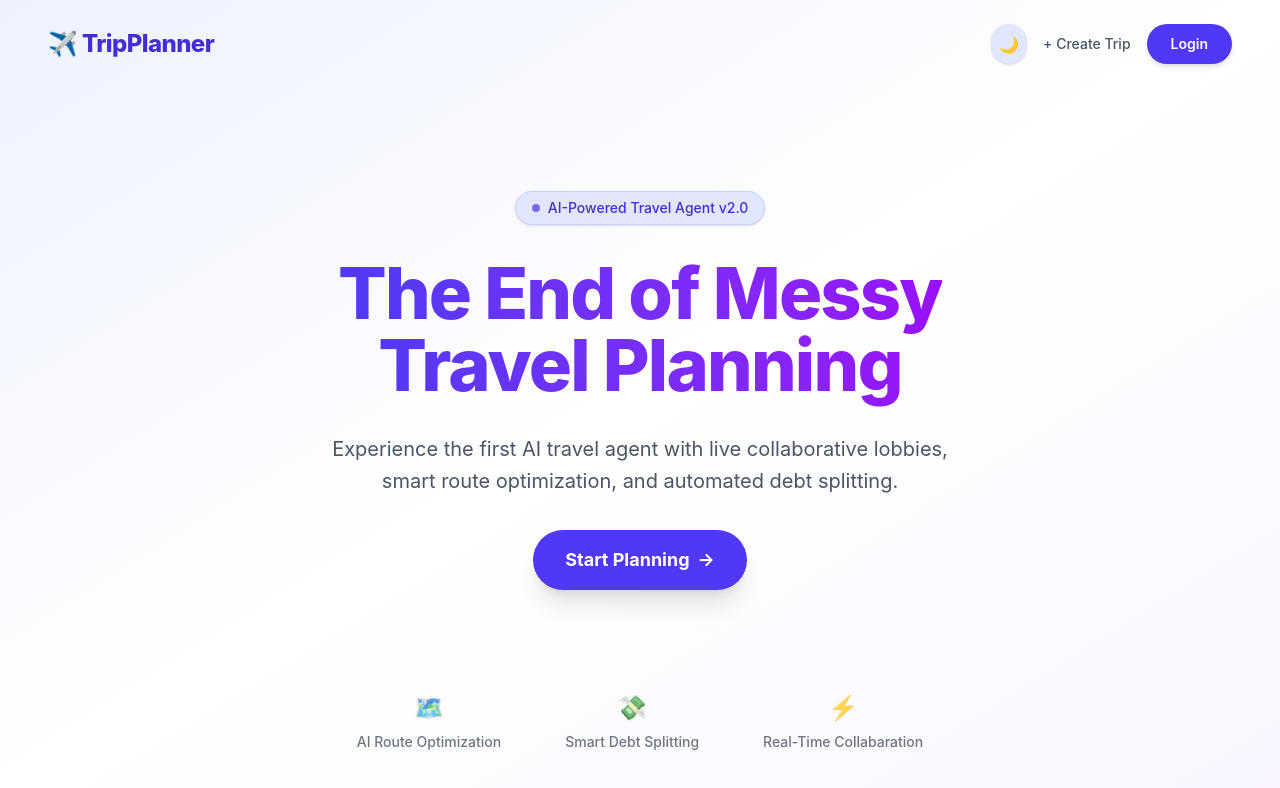
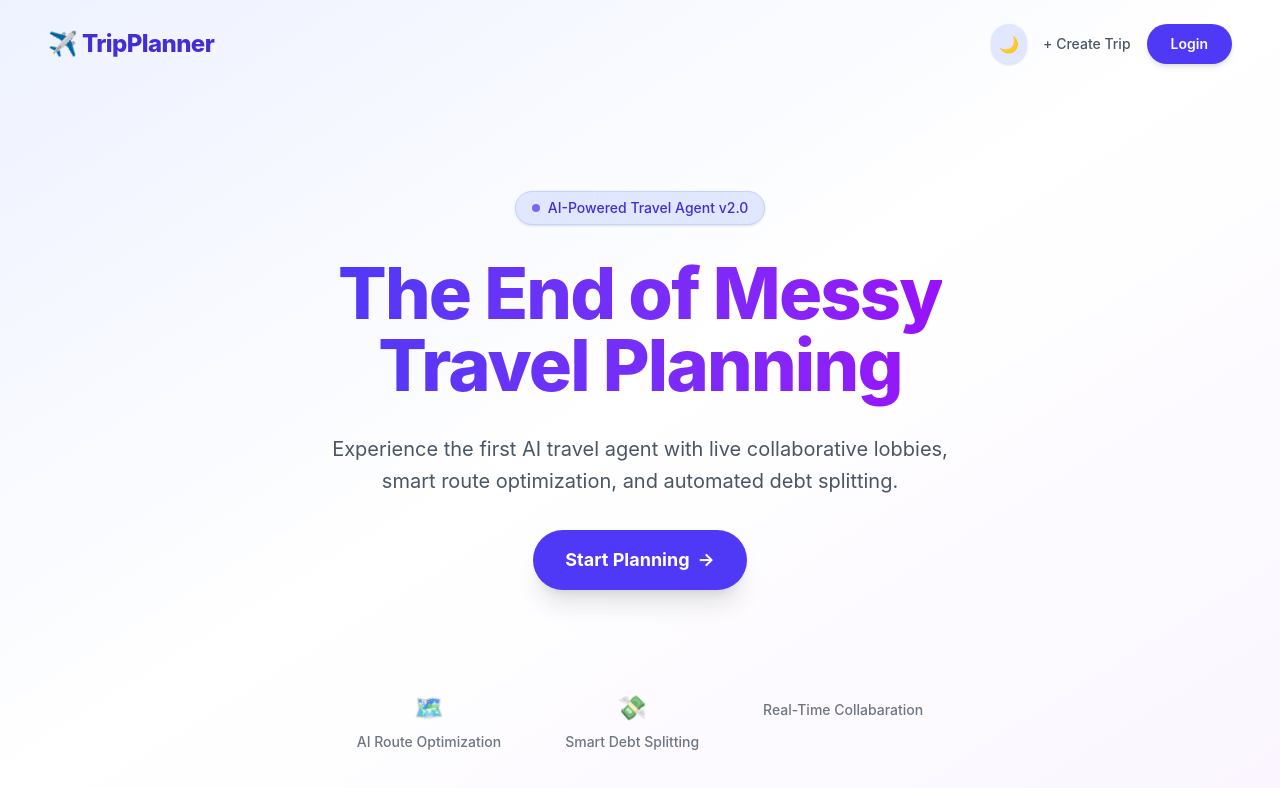
Before and after one commit to srijan110705/Travel-Planner, a React app in the folder Frontend/: page / in a window 1280 px wide. Shown: the top 788 px of the page. Built offline with nearby package versions, Linux system fonts and the light colour scheme; the HTML template or start-up script is replaced by a standard one.

Commit message:
updated gitignore

```diff
--- a/Frontend/src/pages/Home.jsx
+++ b/Frontend/src/pages/Home.jsx
@@ -69,7 +69,7 @@
           <p>Smart Debt Splitting</p>
         </div>
         <div className="flex flex-col items-center gap-2">
-          <span className="text-2xl">⚡</span>
+          <span className="text-2xl"></span>
           <p>Real-Time Collabaration</p>
         </div>
       </div>
```
Also changed, not shown: 2 other files (tests, documents, lock files or other folders).
